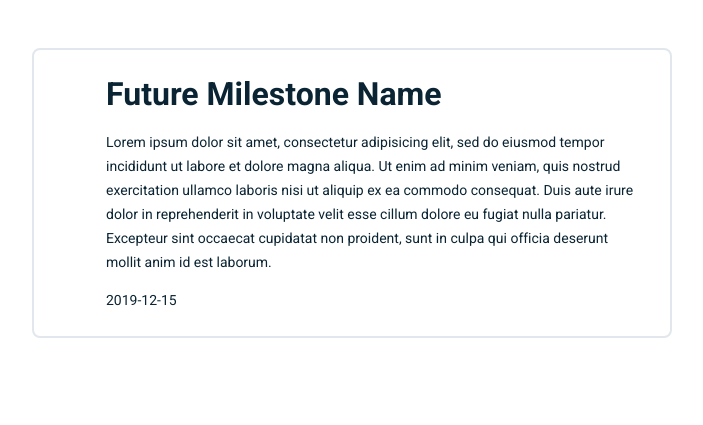
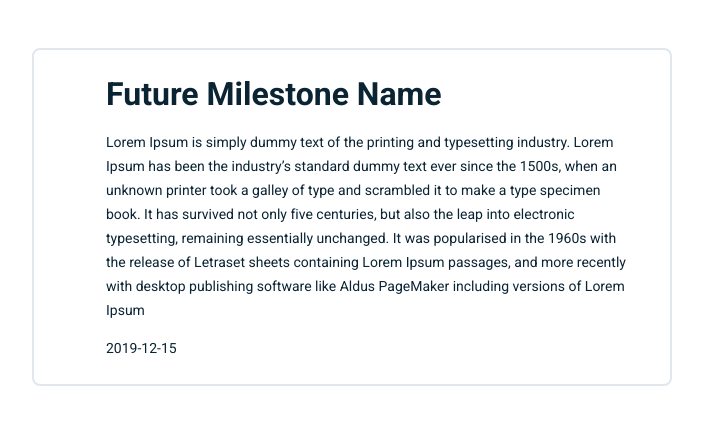
Before and after one commit to emartech/emarsys-design-system-roadmap, a Jekyll site: the page built from _posts/2019-12-15-future-milestone-name.md, in a window 1280 px wide. Shown: the top 425 px of the page, without its empty margins (288-991 px from the left). Built offline with Jekyll 4.4.1, drawn with Linux system fonts in a browser that asks for light colours.

Commit message:
update future milestone

```diff
--- a/_posts/2019-12-15-future-milestone-name.md
+++ b/_posts/2019-12-15-future-milestone-name.md
@@ -4,9 +4,4 @@
 category: [next]
 ---
 
-Lorem ipsum dolor sit amet, consectetur adipisicing elit, sed do eiusmod
-tempor incididunt ut labore et dolore magna aliqua. Ut enim ad minim veniam,
-quis nostrud exercitation ullamco laboris nisi ut aliquip ex ea commodo
-consequat. Duis aute irure dolor in reprehenderit in voluptate velit esse
-cillum dolore eu fugiat nulla pariatur. Excepteur sint occaecat cupidatat non
-proident, sunt in culpa qui officia deserunt mollit anim id est laborum.
+Lorem Ipsum is simply dummy text of the printing and typesetting industry. Lorem Ipsum has been the industry's standard dummy text ever since the 1500s, when an unknown printer took a galley of type and scrambled it to make a type specimen book. It has survived not only five centuries, but also the leap into electronic typesetting, remaining essentially unchanged. It was popularised in the 1960s with the release of Letraset sheets containing Lorem Ipsum passages, and more recently with desktop publishing software like Aldus PageMaker including versions of Lorem Ipsum
```
